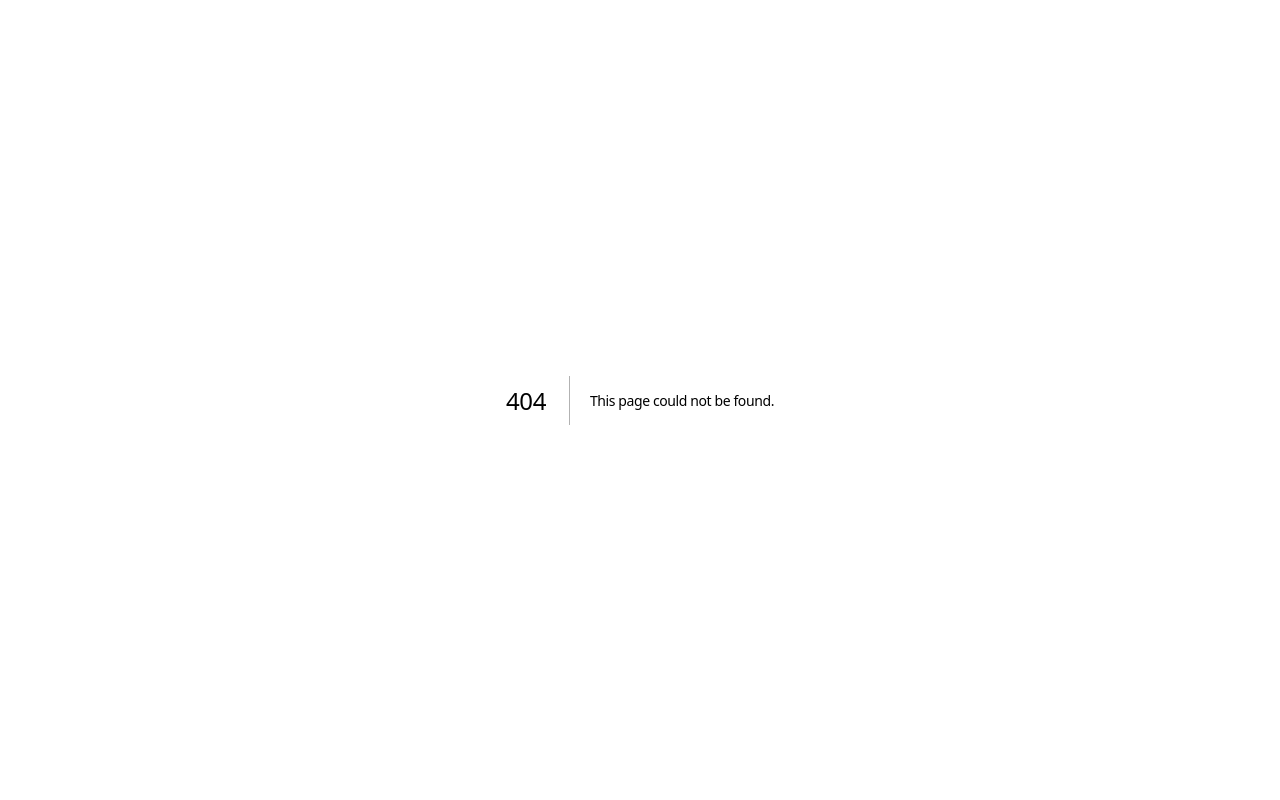
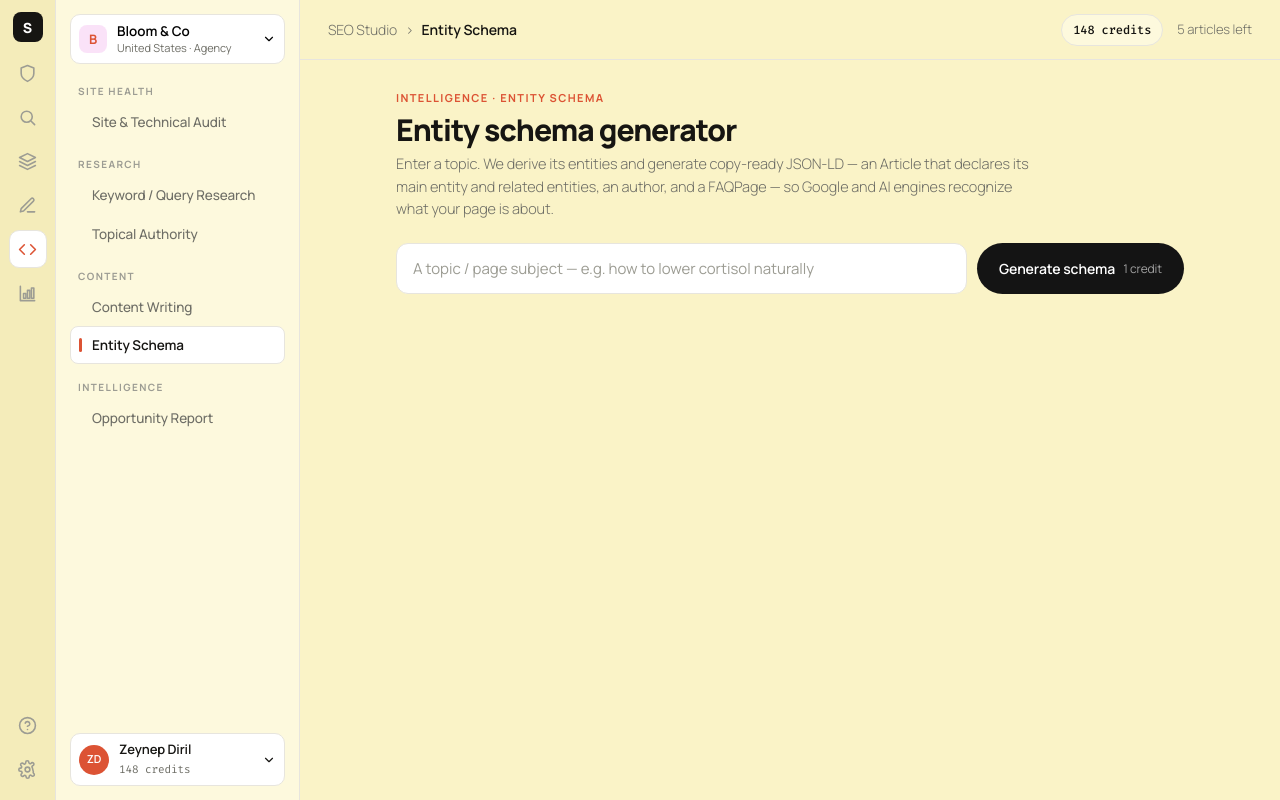
Before and after one commit to zeynepdiril88/seo-studio, a Next.js app: page /schema in a window 1280 px wide. Before the commit this address had no page. Built offline with nearby package versions, Linux system fonts and the light colour scheme.

Commit message:
Bigger balanced module grid + Entity Schema module

```diff
--- /dev/null
+++ b/src/app/(app)/schema/page.tsx
@@ -0,0 +1,107 @@
+"use client";
+
+import { Suspense, useEffect, useState } from "react";
+import { useSearchParams } from "next/navigation";
+import { buildSchema, type SchemaOutline } from "@/lib/schema";
+
+type Outline = SchemaOutline & { relatedEntities: string[]; faq: { q: string; a: string }[] };
+
+function SchemaInner() {
+  const sp = useSearchParams();
+  const [query, setQuery] = useState("");
+  const [loading, setLoading] = useState(false);
+  const [error, setError] = useState("");
+  const [outline, setOutline] = useState<Outline | null>(null);
+
+  useEffect(() => {
+    const q = sp.get("q");
+    if (q) setQuery(q);
+  }, [sp]);
+
+  async function run(e: React.FormEvent) {
+    e.preventDefault();
+    if (!query.trim() || loading) return;
+    setLoading(true); setError(""); setOutline(null);
+    try {
+      const res = await fetch("/api/outline", {
+        method: "POST",
+        headers: { "content-type": "application/json" },
+        body: JSON.stringify({ query }),
+      });
+      const data = await res.json();
+      if (!res.ok) throw new Error(data.error || "Failed.");
+      setOutline(data as Outline);
+    } catch (err) {
+      setError(err instanceof Error ? err.message : "Something went wrong.");
+    } finally {
+      setLoading(false);
+    }
+  }
+
+  const schema = outline ? buildSchema(outline) : "";
+
+  return (
+    <div style={{ maxWidth: 860, margin: "0 auto", padding: "30px 36px 60px" }}>
+      <p className="eyebrow accent">Intelligence · Entity Schema</p>
+      <h1 className="h-display" style={{ fontSize: 30, marginTop: 8 }}>Entity schema generator</h1>
+      <p className="muted" style={{ fontSize: 14.5, marginTop: 8, maxWidth: 640, lineHeight: 1.55 }}>
+        Enter a topic. We derive its entities and generate copy-ready JSON-LD — an Article that declares its
+        main entity and related entities, an author, and a FAQPage — so Google and AI engines recognize what your page is about.
+      </p>
+
+      <form onSubmit={run} style={{ display: "flex", gap: 10, marginTop: 22 }}>
+        <input className="field" placeholder="A topic / page subject — e.g. how to lower cortisol naturally" value={query} onChange={(e) => setQuery(e.target.value)} spellCheck={false} />
+        <button className="btn" disabled={loading} style={{ flexShrink: 0 }}>
+          {loading ? <><span className="spin" /> Building…</> : <>Generate schema <span className="sub">1 credit</span></>}
+        </button>
+      </form>
+
+      {error && <div className="card" style={{ marginTop: 18, borderColor: "#e6c3ba", background: "#faf1ee" }}><span style={{ color: "#a13a26", fontSize: 14 }}>{error}</span></div>}
+      {loading && !outline && <p className="muted" style={{ marginTop: 20, fontSize: 14 }}>Deriving the entities and building the schema — ~15–30 seconds.</p>}
+
+      {outline && (
+        <div className="reveal" style={{ marginTop: 28 }}>
+          <div className="card">
+            <div className="card-hd"><h3>Entities detected</h3></div>
+            <div style={{ marginBottom: 10 }}>
+              <span className="eyebrow" style={{ marginRight: 8 }}>Main</span>
+              <span className="chip">{outline.mainEntity}</span>
+            </div>
+            {outline.relatedEntities?.length ? (
+              <div>
+                <div className="eyebrow" style={{ marginBottom: 6 }}>Related</div>
+                <div style={{ display: "flex", flexWrap: "wrap", gap: 6 }}>
+                  {outline.relatedEntities.map((e) => <span key={e} className="chip">{e}</span>)}
+                </div>
+              </div>
+            ) : null}
+          </div>
+
+          <div className="card" style={{ marginTop: 16, borderColor: "var(--purple)" }}>
+            <div className="card-hd">
+              <h3>Schema markup (JSON-LD)</h3>
+              <button className="mono" onClick={() => navigator.clipboard?.writeText(schema)} style={{ fontSize: 11, color: "var(--purple)", fontWeight: 600 }}>Copy</button>
+            </div>
+            <p className="muted" style={{ fontSize: 13, marginBottom: 10, lineHeight: 1.5 }}>
+              Paste into the page&apos;s <code>&lt;head&gt;</code>. Includes an <code>Article</code> with <code>about</code>/<code>mentions</code> entities,
+              an author <code>Person</code>, and a <code>FAQPage</code>.
+            </p>
+            <pre style={{ overflowX: "auto", background: "var(--nav)", border: "1px solid var(--line)", borderRadius: 10, padding: 14, fontSize: 12, lineHeight: 1.5, fontFamily: "var(--mono)", margin: 0 }}>{schema}</pre>
+          </div>
+
+          <div style={{ marginTop: 20 }}>
+            <a className="btn-outline" href={"/write?q=" + encodeURIComponent(query)}>Write the full article for this →</a>
+          </div>
+        </div>
+      )}
+    </div>
+  );
+}
+
+export default function SchemaPage() {
+  return (
+    <Suspense fallback={<div style={{ padding: 36 }} className="muted">Loading…</div>}>
+      <SchemaInner />
+    </Suspense>
+  );
+}
--- a/src/components/Icon.tsx
+++ b/src/components/Icon.tsx
@@ -44,6 +44,8 @@ export function Icon({ name, size = 20, className, strokeWidth = 2 }: Props) {
       return <svg {...p}><path d="M20 6 9 17l-5-5" /></svg>;
     case "sparkle":
       return <svg {...p}><path d="M12 3v4M12 17v4M3 12h4M17 12h4M6 6l2 2M16 16l2 2M18 6l-2 2M8 16l-2 2" /></svg>;
+    case "code":
+      return <svg {...p}><path d="m16 18 6-6-6-6" /><path d="m8 6-6 6 6 6" /></svg>;
     default:
       return <svg {...p}><circle cx="12" cy="12" r="9" /></svg>;
   }
--- a/src/lib/modules.ts
+++ b/src/lib/modules.ts
@@ -17,7 +17,8 @@ export type IconKey =
   | "send"
   | "pen"
   | "calendar"
-  | "chart";
+  | "chart"
+  | "code";
 
 export const MODULES: AppModule[] = [
   {
@@ -57,6 +58,15 @@ export const MODULES: AppModule[] = [
     icon: "pen",
   },
   {
+    name: "Entity Schema",
+    short: "Schema",
+    href: "/schema",
+    blurb: "Copy-ready JSON-LD — declare your main entity, related entities, author and FAQ for Google & AI.",
+    status: "live",
+    group: "Content",
+    icon: "code",
+  },
+  {
     name: "Opportunity Report",
     short: "Report",
     href: "/reports",
--- /dev/null
+++ b/src/lib/schema.ts
@@ -0,0 +1,40 @@
+export type SchemaOutline = {
+  title: string;
+  mainEntity: string;
+  relatedEntities: string[];
+  userIntent: string;
+  faq: { q: string; a: string }[];
+  eeatSignals?: { expertise?: string };
+};
+
+// Build copy-ready JSON-LD entity schema: an Article that declares its main entity (about) and
+// related entities (mentions), an author Person (E-E-A-T), plus a FAQPage.
+export function buildSchema(o: SchemaOutline): string {
+  const today = new Date().toISOString().slice(0, 10);
+  const entities = [o.mainEntity, ...(o.relatedEntities || [])].filter(Boolean);
+  const graph: Record<string, unknown>[] = [
+    {
+      "@type": "Article",
+      headline: o.title,
+      description: o.userIntent,
+      about: { "@type": "Thing", name: o.mainEntity },
+      mentions: (o.relatedEntities || []).map((e) => ({ "@type": "Thing", name: e })),
+      author: {
+        "@type": "Person",
+        name: "Author Name",
+        ...(o.eeatSignals?.expertise ? { description: o.eeatSignals.expertise } : {}),
+        knowsAbout: entities,
+      },
+      datePublished: today,
+      dateModified: today,
+    },
+  ];
+  if (o.faq?.length) {
+    graph.push({
+      "@type": "FAQPage",
+      mainEntity: o.faq.map((f) => ({ "@type": "Question", name: f.q, acceptedAnswer: { "@type": "Answer", text: f.a } })),
+    });
+  }
+  const json = JSON.stringify({ "@context": "https://schema.org", "@graph": graph }, null, 2);
+  return `<script type="application/ld+json">\n${json}\n</script>`;
+}
```
Also changed, not shown: src/app/(app)/write/page.tsx (+1 -32 lines), src/app/(marketing)/page.tsx (+7 -7 lines).
